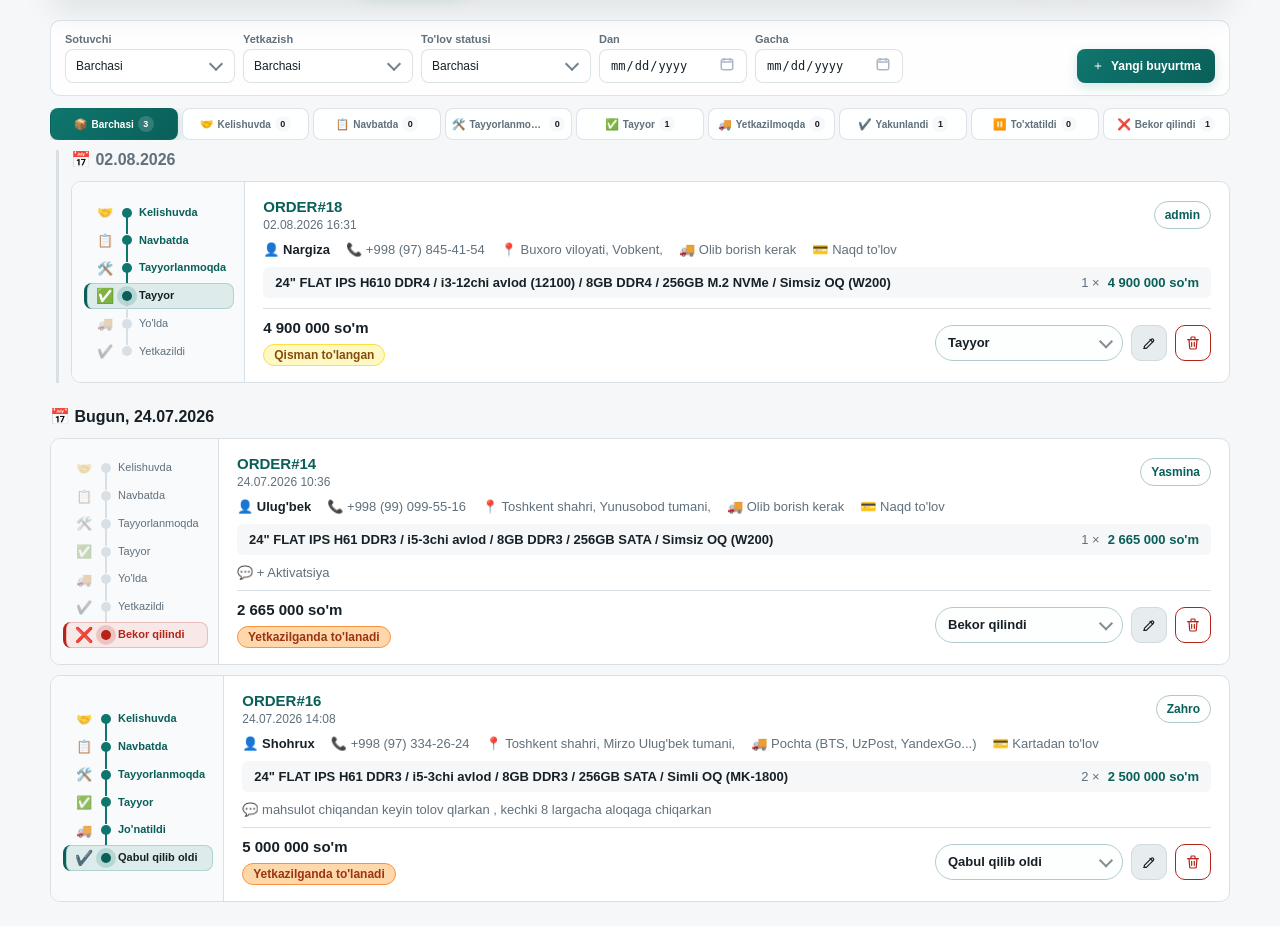
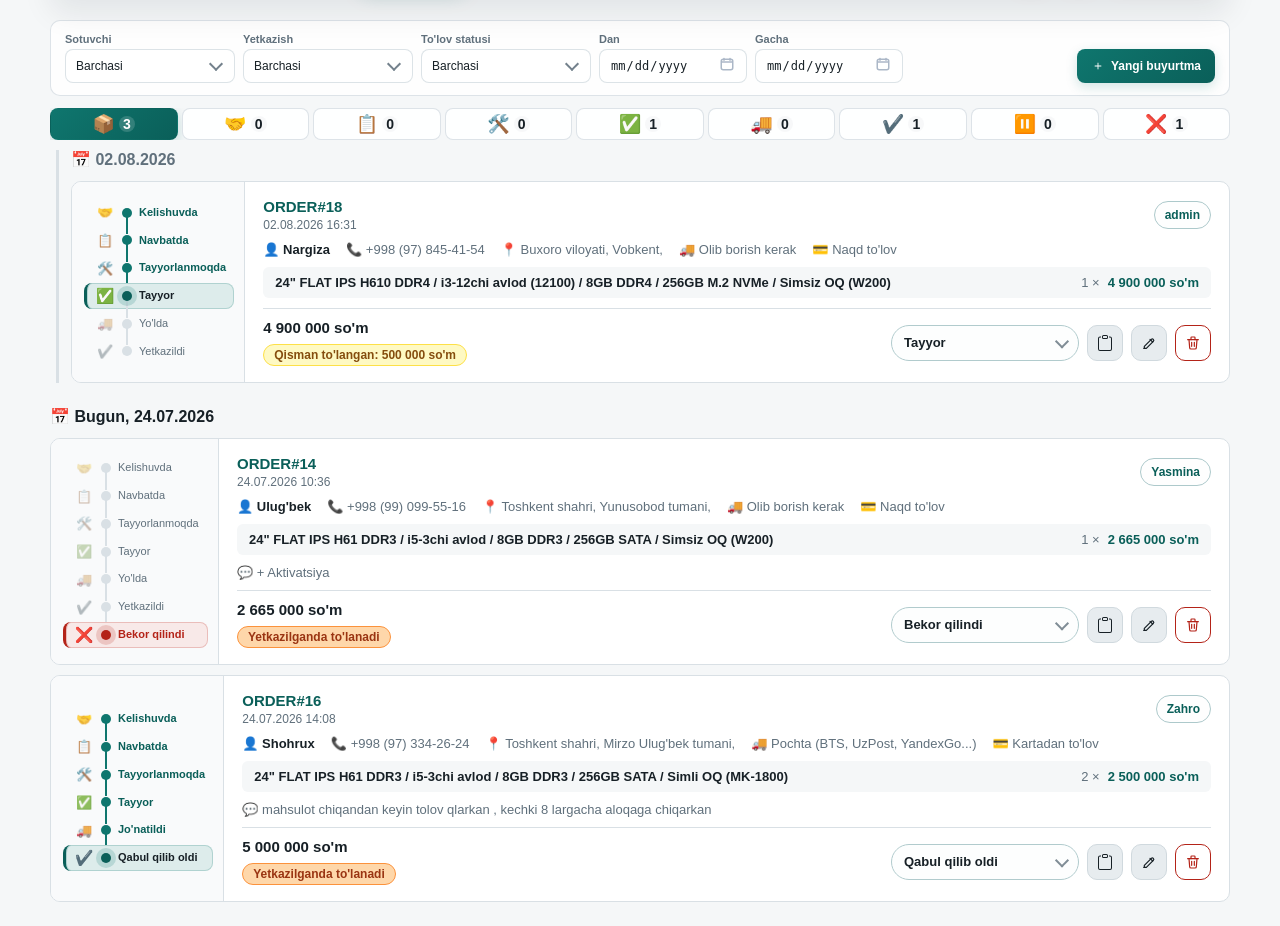
Before and after one commit to shahbozshirinboyev/calculator.teratech.uz, a Django app: page /orders/ in a window 1280 px wide. Shown: the part 96-1022 px from the top of the page. Run offline with Django 5.2, Linux system fonts and the light colour scheme; a user stored in the database is signed in; data comes from the database, SQL or seed files in the repository; both versions use the stored data as it was after the commit.

Commit message:
new section is right

```diff
--- a/orders/models.py
+++ b/orders/models.py
@@ -144,8 +144,8 @@ class Order(models.Model):
     @property
     def remaining_amount(self):
         """Qoldiq summa - jami narxdan to'langan summani ayirish"""
-        if self.paid_amount:
-            return self.total_price_uzs - self.paid_amount
+        if self.partial_amount:
+            return self.total_price_uzs - self.partial_amount
         return self.total_price_uzs
 
     def __str__(self):
--- a/orders/templates/orders/_order_card.html
+++ b/orders/templates/orders/_order_card.html
@@ -1,7 +1,7 @@
 {% load order_tags %}
 {% order_status_flow order as status_flow %}
 {% order_status_index order as current_status_index %}
-<div class="order-card" id="order-{{ order.pk }}" data-href="{% url 'orders:detail' order.pk %}">
+<div class="order-card" id="order-{{ order.pk }}">
   <div class="order-card-layout">
     <div class="order-card-status-track" aria-label="Buyurtma holati">
       {% for s in status_flow %}
@@ -87,8 +87,8 @@
       <div class="order-total">{{ order.total_price_uzs|format_uzs }} so'm</div>
       <div class="order-payment-status-line">
         <span class="badge {{ order.payment_status|payment_badge }}">
-          {% if order.payment_status == 'PARTIAL' and order.paid_amount %}
-            Qisman to'langan: {{ order.paid_amount|format_uzs }} so'm
+          {% if order.payment_status == 'PARTIAL' and order.partial_amount %}
+            Qisman to'langan: {{ order.partial_amount|format_uzs }} so'm
           {% else %}
             {{ order.get_payment_status_display }}
           {% endif %}
@@ -116,6 +116,13 @@
             </div>
           </div>
         {% endif %}
+
+        <a href="{% url 'orders:detail' order.pk %}" class="order-card-action-link icon-only" title="Fotodalanish" aria-label="Fotodalanish">
+          <svg xmlns="http://www.w3.org/2000/svg" width="16" height="16" fill="currentColor" class="bi bi-clipboard" viewBox="0 0 16 16">
+            <path d="M4 1.5H3a2 2 0 0 0-2 2V14a2 2 0 0 0 2 2h10a2 2 0 0 0 2-2V3.5a2 2 0 0 0-2-2h-1v1h1a1 1 0 0 1 1 1V14a1 1 0 0 1-1 1H3a1 1 0 0 1-1-1V3.5a1 1 0 0 1 1-1h1z"/>
+            <path d="M9.5 1a.5.5 0 0 1 .5.5v1a.5.5 0 0 1-.5.5h-3a.5.5 0 0 1-.5-.5v-1a.5.5 0 0 1 .5-.5zm-3-1A1.5 1.5 0 0 0 5 1.5v1A1.5 1.5 0 0 0 6.5 4h3A1.5 1.5 0 0 0 11 2.5v-1A1.5 1.5 0 0 0 9.5 0z"/>
+          </svg>
+        </a>
 
         {% if order.card_can_edit %}
           <a href="{% url 'orders:detail' order.pk %}?edit=1" class="order-card-action-link icon-only" title="Tahrirlash" aria-label="Tahrirlash">
--- a/orders/templates/orders/order_list.html
+++ b/orders/templates/orders/order_list.html
@@ -68,7 +68,7 @@
 }
 
 .status-tab-icon {
-  font-size: 11px;
+  font-size: 18px;
   line-height: 1;
   flex-shrink: 0;
 }
@@ -91,7 +91,7 @@
   border-radius: 999px;
   background: color-mix(in srgb, var(--bg) 82%, transparent);
   color: var(--text);
-  font-size: 9px;
+  font-size: 14px;
   font-weight: 800;
   flex-shrink: 0;
 }
@@ -1078,7 +1078,7 @@
       {% for item in status_tabs %}
         <button type="button" class="status-tab {% if status_tab == item.value %}active{% endif %}" onclick="switchTab('{{ item.value }}')">
           <span class="status-tab-icon">{{ item.icon }}</span>
-          <span class="status-tab-label">{{ item.label }}</span>
+          <!-- <span class="status-tab-label">{{ item.label }}</span> -->
           <span class="status-tab-count">{{ item.count }}</span>
         </button>
       {% endfor %}
@@ -1227,19 +1227,6 @@ document.addEventListener('DOMContentLoaded', () => {
       closeCardDeleteModal();
     }
   });
-
-  document.querySelectorAll('.order-card').forEach(card => {
-    card.addEventListener('click', (e) => {
-      // Ignore clicks on links, buttons, select, inputs or any elements nested inside them
-      if (e.target.closest('button') || e.target.closest('a') || e.target.closest('input') || e.target.closest('select')) {
-        return;
-      }
-      const href = card.getAttribute('data-href');
-      if (href) {
-        window.location.href = href;
-      }
-    });
-  });
 });
 </script>
 {% csrf_token %}
```
Also changed, not shown: db.sqlite3.
